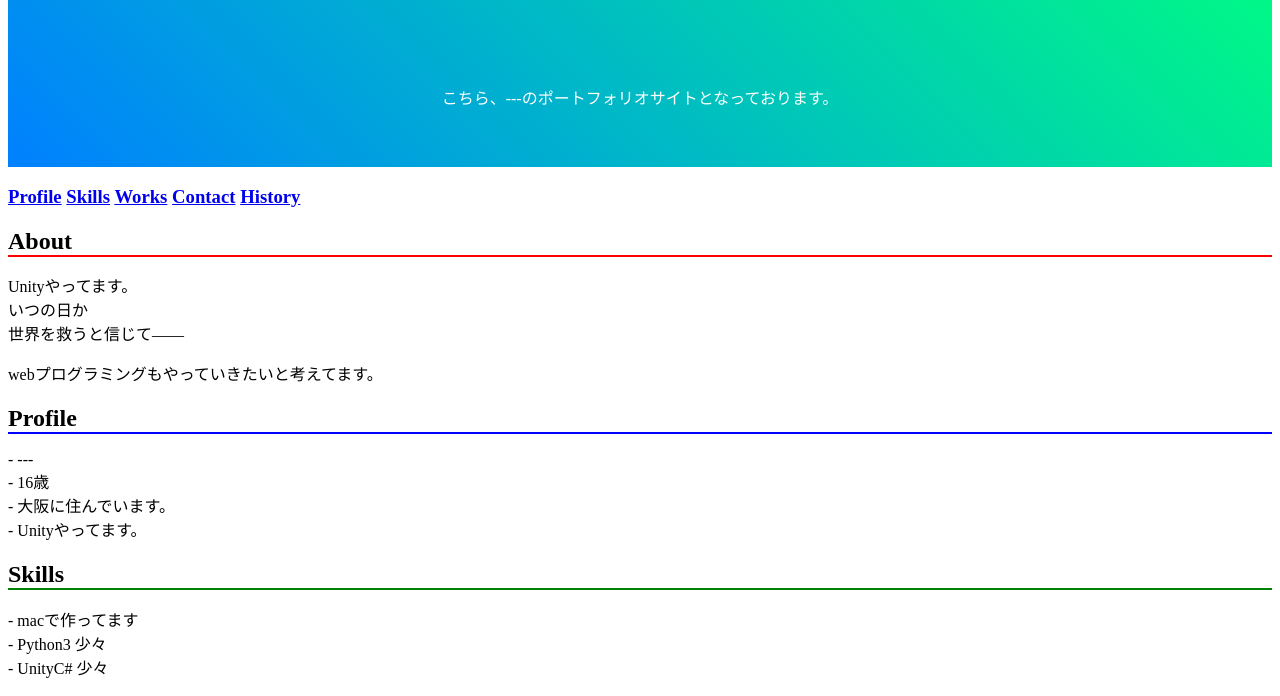
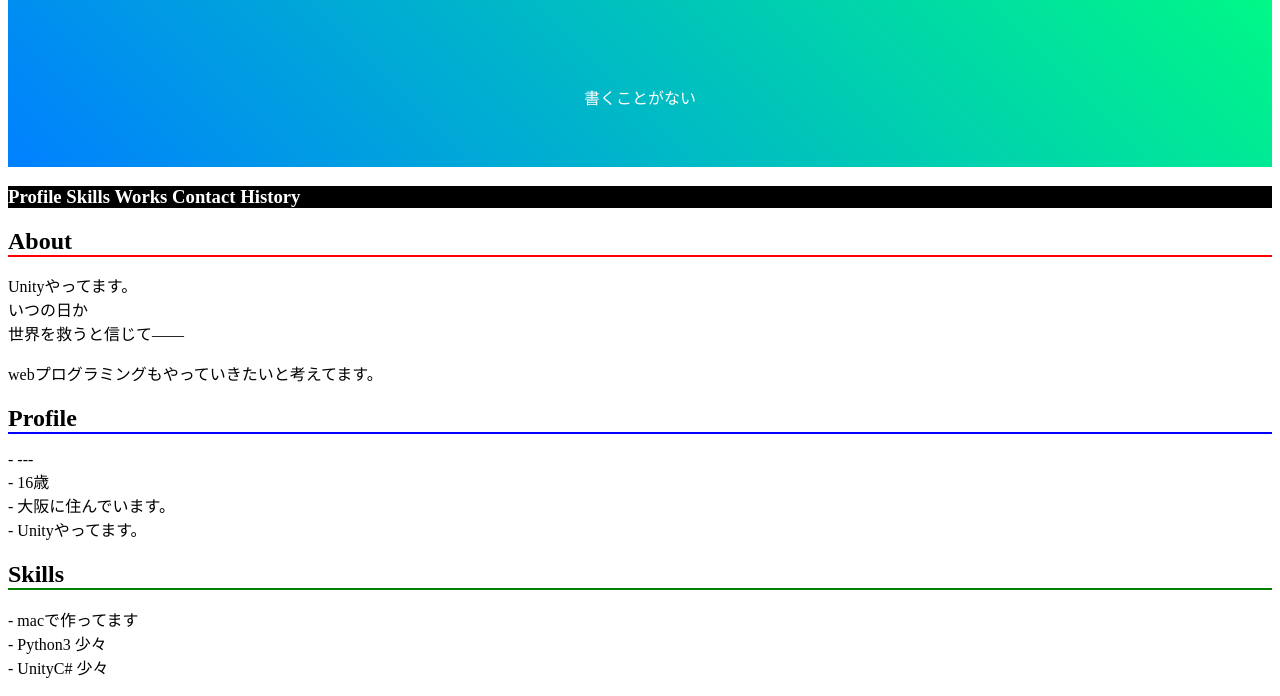
Before and after one commit to nobman/nobman-pages, a plain HTML site: page index.html in a window 1280 px wide. Shown: the part 91-787 px from the top of the page. Drawn offline with Linux system fonts and the light colour scheme.

Commit message:
トップリンクを変更

```diff
--- a/index.css
+++ b/index.css
@@ -11,6 +11,15 @@ header{
 
 
 .headerletter{
+  color: white;
+}
+
+div.Toplink{
+  background-color: black;
+}
+a.Toplink{
+  text-decoration: none;
+  text-align: center;
   color: white;
 }
 
--- a/index.html
+++ b/index.html
@@ -16,11 +16,11 @@
     <br>
     <br>
     <br>
-    <p class="headerletter">こちら、---のポートフォリオサイトとなっております。</p>
+    <p class="headerletter">書くことがない</p>
 </header>
 
 <body>
-  <div>
+  <div class="Toplink">
     <h3>
       <a href="#profile" class="Toplink">Profile</a>
       <a href="#skills" class="Toplink">Skills</a>
```
